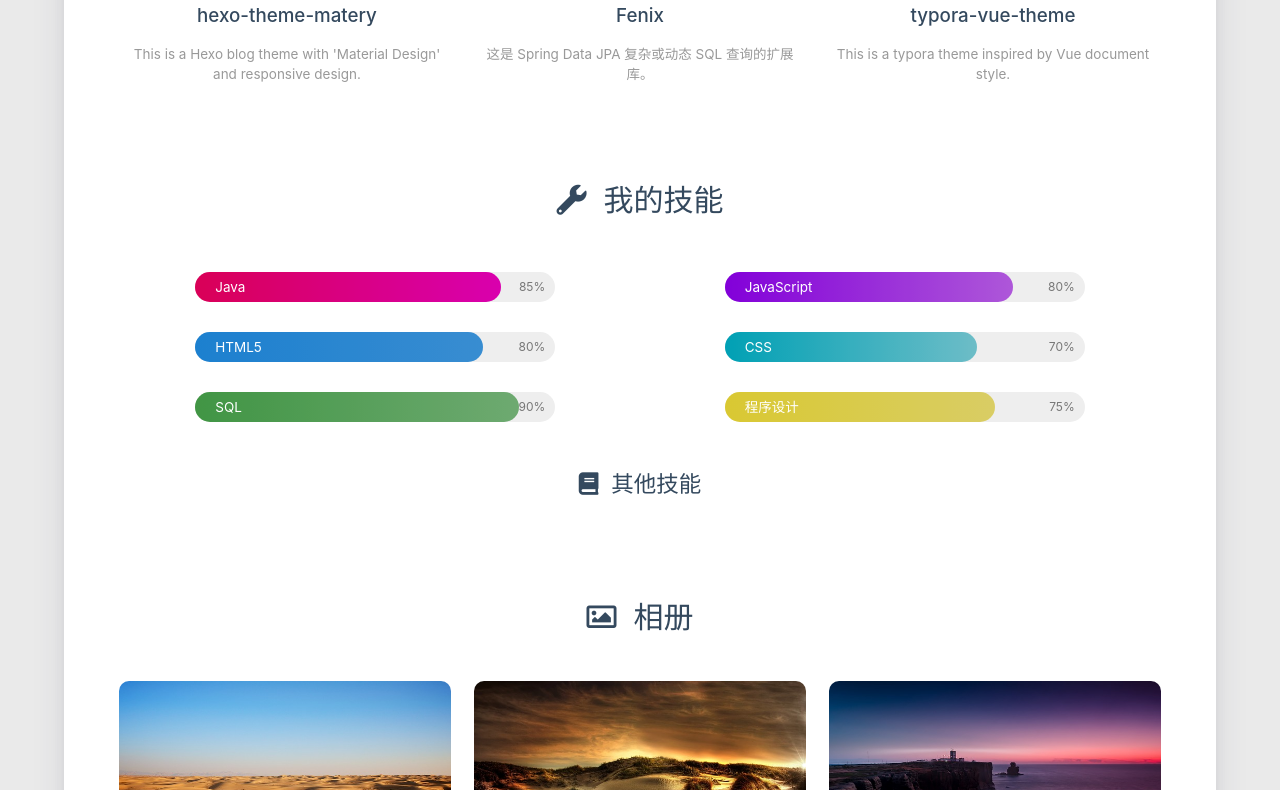
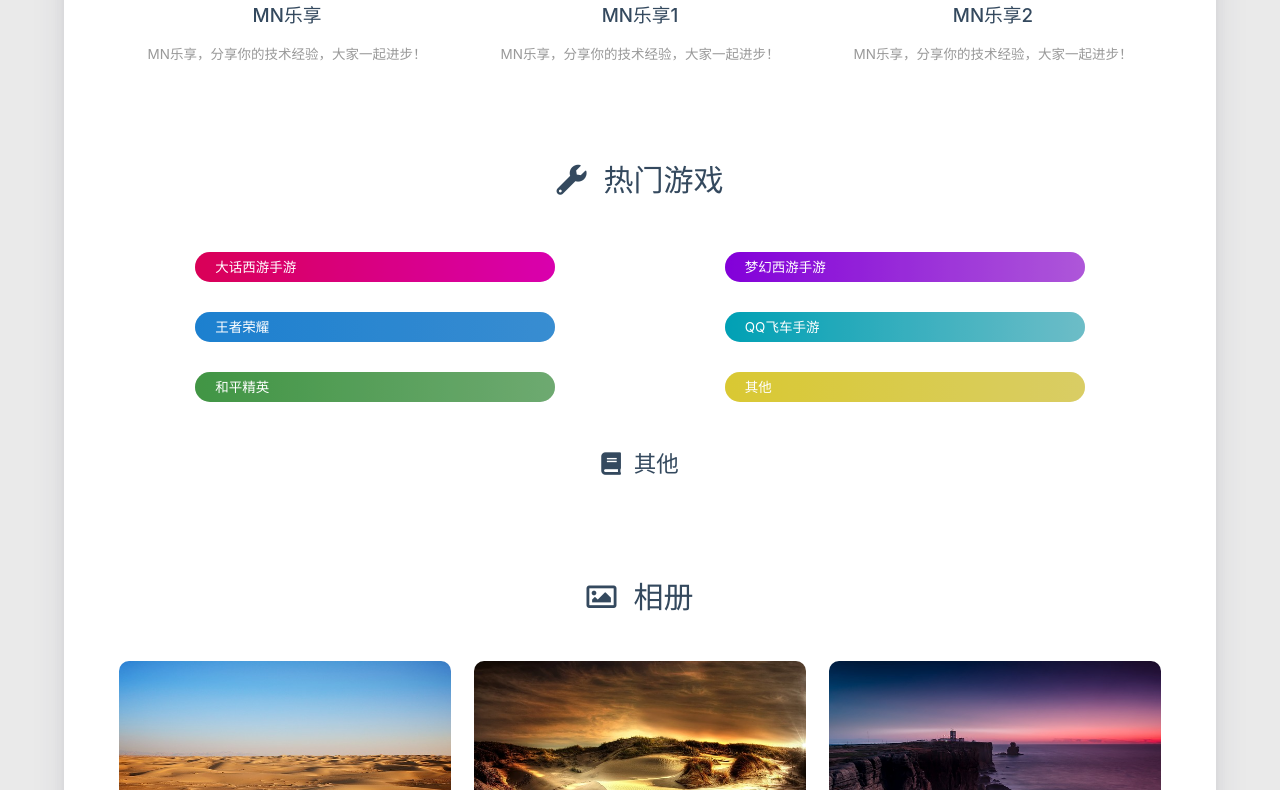
Before and after one commit to twang211/game.github.io, a plain HTML site: page about/index.html in a window 1280 px wide. Shown: the part 1587-2377 px from the top of the page. Drawn offline with nearby package versions, Linux system fonts and the light colour scheme; some packages are replaced by stand-ins of ours; a script that the page names is missing.

Commit message:
Site updated: 2021-02-25 18:19:48

```diff
--- a/about/index.html
+++ b/about/index.html
@@ -260,7 +260,7 @@
         <div class="brand">
             <div class="title center-align">
 
-                    subtitle
+                MN乐享-游戏攻略
 
             </div>
 
@@ -272,9 +272,9 @@
                     var typed = new Typed("#subtitle", {
                         strings: [
 
-                                "从来没有真正的绝境, 只有心灵的迷途",
+                                "分享，是一种美德",
 
-                                "Never really desperate, only the lost of the soul",
+                                "Sharing is a virtue",
 
                         ],
                         startDelay: 300,
@@ -341,7 +341,7 @@
 
                                 </div>
                                 <div class="title">MN乐享</div>
-                                <div class="career">Software Engineer</div>
+                                <div class="career">分享，是一种美德</div>
                                 <div class="social-link hide-on-large-only" data-aos="zoom-in-left">
 
     <a href="https://github.com/twang211" class="tooltipped" target="_blank" data-tooltip="访问我的GitHub" data-position="top" data-delay="50">
@@ -591,47 +591,47 @@
 
 <div class="my-projects">
     <div class="title center-align" data-aos="zoom-in-up">
-        <i class="fas fa-gift"></i>&nbsp;&nbsp;我的项目
+        <i class="fas fa-gift"></i>&nbsp;&nbsp;技术支持
     </div>
     <div class="row">
 
 
         <div class="col s12 m6 l4" data-aos="fade-up">
             <div class="info center-align">
-                <a href="http://github.com/blinkfox/hexo-theme-matery" class="icon"
+                <a href="https://www.mrnaas.com" class="icon"
                    style="background: linear-gradient(to bottom right, #66BB6A 0%, #81C784 100%)" target="_blank">
-                    <i class="fas fa-file-alt"></i>
+                    <i class="fas fa-link"></i>
                 </a>
                 <div class="info-title">
-                    <a href="http://github.com/blinkfox/hexo-theme-matery" target="_blank">hexo-theme-matery</a>
+                    <a href="https://www.mrnaas.com" target="_blank">MN乐享</a>
                 </div>
-                <div class="info-desc">This is a Hexo blog theme with &#39;Material Design&#39; and responsive design.</div>
+                <div class="info-desc">MN乐享，分享你的技术经验，大家一起进步！</div>
             </div>
         </div>
 
         <div class="col s12 m6 l4" data-aos="fade-up">
             <div class="info center-align">
-                <a href="https://github.com/blinkfox/fenix" class="icon"
+                <a href="https://www.mrnaas.com" class="icon"
                    style="background: linear-gradient(to bottom right, #F06292 0%, #EF5350 100%)" target="_blank">
-                    <i class="fas fa-database"></i>
+                    <i class="fas fa-link"></i>
                 </a>
                 <div class="info-title">
-                    <a href="https://github.com/blinkfox/fenix" target="_blank">Fenix</a>
+                    <a href="https://www.mrnaas.com" target="_blank">MN乐享1</a>
                 </div>
-                <div class="info-desc">这是 Spring Data JPA 复杂或动态 SQL 查询的扩展库。</div>
+                <div class="info-desc">MN乐享，分享你的技术经验，大家一起进步！</div>
             </div>
         </div>
 
         <div class="col s12 m6 l4" data-aos="fade-up">
             <div class="info center-align">
-                <a href="https://github.com/blinkfox/typora-vue-theme" class="icon"
+                <a href="https://www.mrnaas.com" class="icon"
                    style="background: linear-gradient(to bottom right, #29B6F6 0%, #1E88E5 100%)" target="_blank">
-                    <i class="fas fa-file-alt"></i>
+                    <i class="fas fa-link"></i>
                 </a>
                 <div class="info-title">
-                    <a href="https://github.com/blinkfox/typora-vue-theme" target="_blank">typora-vue-theme</a>
+                    <a href="https://www.mrnaas.com" target="_blank">MN乐享2</a>
                 </div>
-                <div class="info-desc">This is a typora theme inspired by Vue document style.</div>
+                <div class="info-desc">MN乐享，分享你的技术经验，大家一起进步！</div>
             </div>
         </div>
 
@@ -645,7 +645,7 @@
 
 <div class="my-skills">
     <div class="title center-align" data-aos="zoom-in-up">
-        <i class="fas fa-wrench"></i>&nbsp;&nbsp;我的技能
+        <i class="fas fa-wrench"></i>&nbsp;&nbsp;热门游戏
     </div>
     <div class="row">
 
@@ -654,10 +654,10 @@
         <div class="col s12 m6 l6" data-aos="fade-up">
             <div class="skillbar">
                 <div class="skillbar-title"
-                     style="background: linear-gradient(to right, #FF0066 0%, #FF00CC 100%); width: 85%">
-                    <span>Java</span>
+                     style="background: linear-gradient(to right, #FF0066 0%, #FF00CC 100%); width: 100%">
+                    <span>大话西游手游</span>
                 </div>
-                <div class="skill-bar-percent">85%</div>
+                <div class="skill-bar-percent"></div>
             </div>
         </div>
 
@@ -665,10 +665,10 @@
         <div class="col s12 m6 l6" data-aos="fade-up">
             <div class="skillbar">
                 <div class="skillbar-title"
-                     style="background: linear-gradient(to right, #9900FF 0%, #CC66FF 100%); width: 80%">
-                    <span>JavaScript</span>
+                     style="background: linear-gradient(to right, #9900FF 0%, #CC66FF 100%); width: 100%">
+                    <span>梦幻西游手游</span>
                 </div>
-                <div class="skill-bar-percent">80%</div>
+                <div class="skill-bar-percent"></div>
             </div>
         </div>
 
@@ -676,10 +676,10 @@
         <div class="col s12 m6 l6" data-aos="fade-up">
             <div class="skillbar">
                 <div class="skillbar-title"
-                     style="background: linear-gradient(to right, #2196F3 0%, #42A5F5 100%); width: 80%">
-                    <span>HTML5</span>
+                     style="background: linear-gradient(to right, #2196F3 0%, #42A5F5 100%); width: 100%">
+                    <span>王者荣耀</span>
                 </div>
-                <div class="skill-bar-percent">80%</div>
+                <div class="skill-bar-percent"></div>
             </div>
         </div>
 
@@ -687,10 +687,10 @@
         <div class="col s12 m6 l6" data-aos="fade-up">
             <div class="skillbar">
                 <div class="skillbar-title"
-                     style="background: linear-gradient(to right, #00BCD4 0%, #80DEEA 100%); width: 70%">
-                    <span>CSS</span>
+                     style="background: linear-gradient(to right, #00BCD4 0%, #80DEEA 100%); width: 100%">
+                    <span>QQ飞车手游</span>
                 </div>
-                <div class="skill-bar-percent">70%</div>
+                <div class="skill-bar-percent"></div>
             </div>
         </div>
 
@@ -698,10 +698,10 @@
         <div class="col s12 m6 l6" data-aos="fade-up">
             <div class="skillbar">
                 <div class="skillbar-title"
-                     style="background: linear-gradient(to right, #4CAF50 0%, #81C784 100%); width: 90%">
-                    <span>SQL</span>
+                     style="background: linear-gradient(to right, #4CAF50 0%, #81C784 100%); width: 100%">
+                    <span>和平精英</span>
                 </div>
-                <div class="skill-bar-percent">90%</div>
+                <div class="skill-bar-percent"></div>
             </div>
         </div>
 
@@ -709,10 +709,10 @@
         <div class="col s12 m6 l6" data-aos="fade-up">
             <div class="skillbar">
                 <div class="skillbar-title"
-                     style="background: linear-gradient(to right, #FFEB3B 0%, #FFF176 100%); width: 75%">
-                    <span>程序设计</span>
+                     style="background: linear-gradient(to right, #FFEB3B 0%, #FFF176 100%); width: 100%">
+                    <span>其他</span>
                 </div>
-                <div class="skill-bar-percent">75%</div>
+                <div class="skill-bar-percent"></div>
             </div>
         </div>
 
@@ -723,7 +723,7 @@
 
 
     <div class="other-skills chip-container" data-aos="zoom-in-up">
-        <div class="sub-title center-align"><i class="fa fa-book"></i>&nbsp;&nbsp;其他技能</div>
+        <div class="sub-title center-align"><i class="fa fa-book"></i>&nbsp;&nbsp;其他</div>
         <div class="tag-chips center-align">
 
         </div>
@@ -850,8 +850,8 @@
 
             <span id="year">2019</span>
             <a href="/about" target="_blank">MN乐享</a>
-            |&nbsp;Powered by&nbsp;<a href="https://hexo.io/" target="_blank">Hexo</a>
-            |&nbsp;Theme&nbsp;<a href="https://github.com/blinkfox/hexo-theme-matery" target="_blank">Matery</a>
+            |&nbsp;技术支持&nbsp;<a href="https://www.mrnaas.com/" target="_blank">MN乐享</a>
+            |&nbsp;GitHub&nbsp;<a href="https://github.com/twang211" target="_blank">Mr.Naas</a>
             <br>
 
 
@@ -917,6 +917,10 @@
             </script>
 
             <br>
+
+            <span id="icp"><img src="/medias/icp.png" style="vertical-align: text-bottom;" />
+                <a href="https://beian.miit.gov.cn" target="_blank">冀ICP备18006950号-1</a>
+            </span>
 
         </div>
         <div class="col s12 m4 l4 social-link social-statis">
--- a/atom.xml
+++ b/atom.xml
@@ -2,7 +2,7 @@
 <feed xmlns="http://www.w3.org/2005/Atom">
   <title>游戏攻略</title>
 
-
+  <subtitle>MN乐享-游戏攻略</subtitle>
   <link href="https://game.mrnaas.com/atom.xml" rel="self"/>
 
   <link href="https://game.mrnaas.com/"/>
```
Also changed, not shown: 2021/02/22/hello-world/index.html (+6 -2 lines), 2021/02/22/hexo/index.html (+6 -2 lines), 404/index.html (+6 -2 lines), archives/2021/02/index.html (+9 -5 lines), archives/2021/index.html (+9 -5 lines), archives/index.html (+9 -5 lines), categories/index.html (+9 -5 lines), contact/index.html (+9 -5 lines), friends/index.html (+9 -5 lines), index.html (+11 -7 lines), tags/index.html (+9 -5 lines), favicon.png, medias/avatar.jpg, medias/logo.png.
